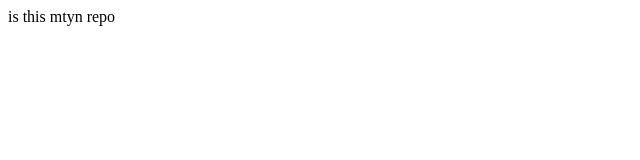
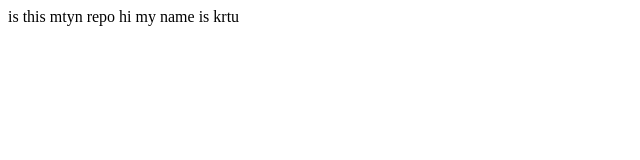
Before and after one commit to Anshulgupta280104/Local-repo, a plain HTML site: page index.html in a window 1280 px wide. Shown: the whole page, without its empty margins (0-640 px from the left). Drawn offline with Linux system fonts and the light colour scheme.

Commit message:
Initial commit

```diff
--- a/index.html
+++ b/index.html
@@ -1,4 +1,4 @@
 <p>
     is this mtyn repo
-
+hi my name is krtu
 </p>
```
